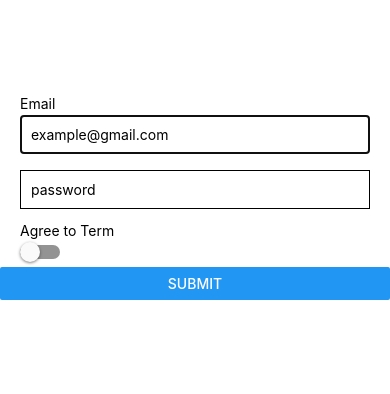
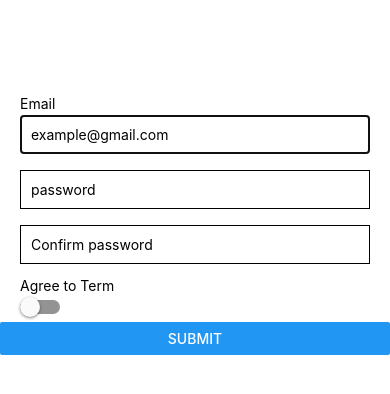
Before and after one commit to pepsialmighty/React-Native-Formik-vs-Yup, a React Native app: screen / in a window 390 px wide. Shown: the top 394 px of the page. Built offline with nearby package versions, Linux system fonts and the light colour scheme.

Commit message:
Checking Field Equality

```diff
--- a/App.js
+++ b/App.js
@@ -48,6 +48,26 @@ const StyleInput = ({ label, formikProps, formikKey, ...rest }) => {
       />
     </FieldWrapper>
   );
+
+  // khung chính của input
+  // return (
+  //   <View style={{ marginHorizontal: 20, marginVertical: 5 }}>
+  //     <Text style={{ marginBottom: 3 }}>{label}</Text>
+  //     <View style={inputStyle}>
+  //       <TextInput
+  //         onChangeText={formikProps.handleChange(formikKey)}
+  //         onBlur={formikProps.handleBlur(formikKey)}
+  //         {...rest}
+  //       />
+  //     </View>
+  //     <Text style={styles.errorHandler}>
+  //       {/* use [formikKey] instead of .formikKey becasue we not accessing
+  //     it directly but we want to looking for the formikKey on the
+  //     "touched" object or the "errors" object */}
+  //       {formikProps.touched[formikKey] && formikProps.errors[formikKey]}
+  //     </Text>
+  //   </View>
+  // );
 };
 
 //khung chính của Switch
@@ -64,6 +84,27 @@ const StyleSwitch = ({ label, formikProps, formikKey, ...rest }) => {
       />
     </FieldWrapper>
   );
+
+  //khung chính của Switch
+  // return (
+  //   <View style={{ marginHorizontal: 20, marginVertical: 5 }}>
+  //     <Text style={{ marginBottom: 3 }}>{label}</Text>
+  //     <Switch
+  //       value={formikProps.values[formikKey]}
+  //       // setFieldValue(thingWeWantToChange, theValueOfThatThing)
+  //       onValueChange={(value) => {
+  //         formikProps.setFieldValue(formikKey, value);
+  //       }}
+  //       {...rest}
+  //     />
+  //     <Text style={styles.errorHandler}>
+  //       {/* use [formikKey] instead of .formikKey becasue we not accessing
+  //     it directly but we want to looking for the formikKey on the
+  //     "touched" object or the "errors" object */}
+  //       {formikProps.touched[formikKey] && formikProps.errors[formikKey]}
+  //     </Text>
+  //   </View>
+  // );
 };
 
 //validation requirements
@@ -75,6 +116,13 @@ const validationSchema = yup.object().shape({
     .required()
     .min(2, "At least 2 characters")
     .max(15, "At most 15 characters"),
+  confirmPassword: yup
+    .string()
+    .label("Confirm password")
+    .required()
+    .test("password-match", "Password must match", function (value) {
+      return this.parent.password === value;
+    }),
   agreeToTerm: yup
     .boolean()
     .label("Term")
@@ -89,7 +137,12 @@ export default function App() {
   return (
     <SafeAreaView style={styles.container}>
       <Formik
-        initialValues={{ email: "", password: "", agreeToTerm: false }}
+        initialValues={{
+          email: "",
+          password: "",
+          confirmPassword: "",
+          agreeToTerm: false,
+        }}
         onSubmit={(values, actions) => {
           alert(JSON.stringify(values));
           setTimeout(() => actions.setSubmitting(false), 1000);
@@ -117,12 +170,53 @@ export default function App() {
               secureTextEntry
             />
 
+            {/* Ô nhập confirm password dùng khung có sẵn */}
+            <StyleInput
+              lable='Confirm Password'
+              formikProps={formikProps}
+              formikKey='confirmPassword'
+              placeholder='Confirm password'
+              secureTextEntry
+            />
+
             {/* Ô Switch */}
             <StyleSwitch
               label='Agree to Term'
               formikProps={formikProps}
               formikKey='agreeToTerm'
             />
+
+            {/* Khung nhập email original */}
+            {/* <View style={{ marginHorizontal: 20, marginVertical: 5 }}>
+              <Text style={{ marginBottom: 3 }}>Email</Text>
+              <View style={styles.input}>
+                <TextInput
+                  placeholder='example@gmail.com'
+                  onChangeText={formikProps.handleChange("email")}
+                  onBlur={formikProps.handleBlur("email")}
+                  autoFocus
+                />
+              </View>
+              <Text style={styles.errorHandler}>
+                {formikProps.touched.email && formikProps.errors.email}
+              </Text>
+            </View> */}
+
+            {/* Khung nhập password original */}
+            {/* <View style={{ marginHorizontal: 20, marginVertical: 5 }}>
+              <Text style={{ marginBottom: 3 }}>Password</Text>
+              <View style={styles.input}>
+                <TextInput
+                  placeholder='password'
+                  onChangeText={formikProps.handleChange("password")}
+                  onBlur={formikProps.handleBlur("password")}
+                  secureTextEntry
+                />
+              </View>
+              <Text style={styles.errorHandler}>
+                {formikProps.touched.password && formikProps.errors.password}
+              </Text>
+            </View> */}
 
             {formikProps.isSubmitting ? (
               <ActivityIndicator />
```
